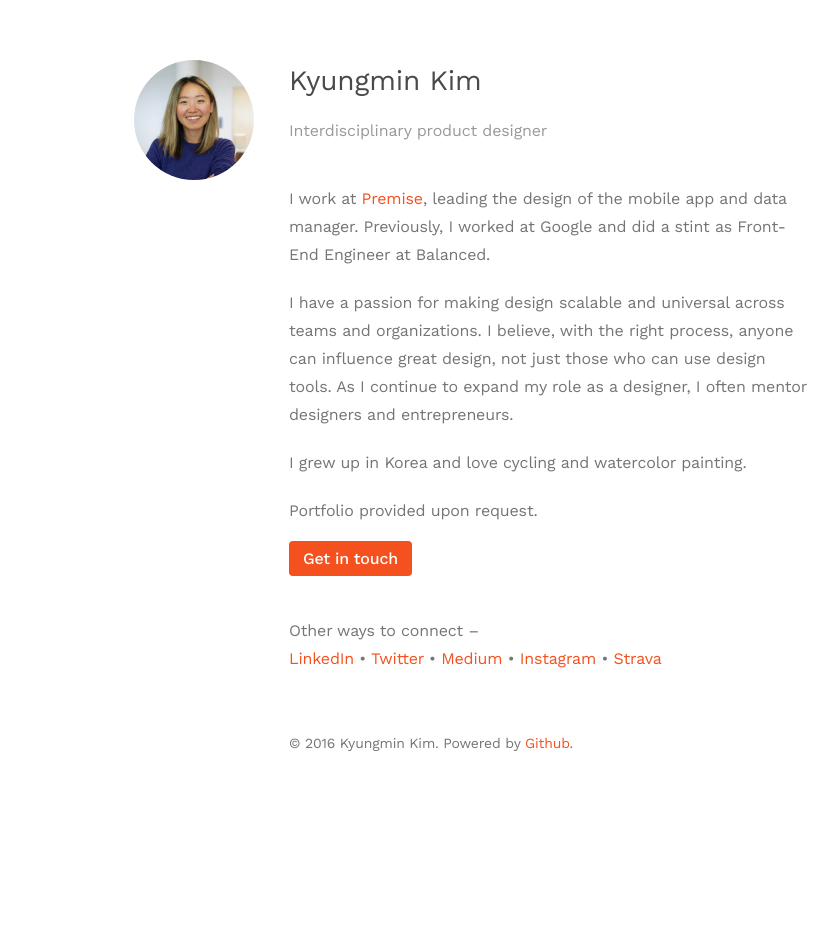
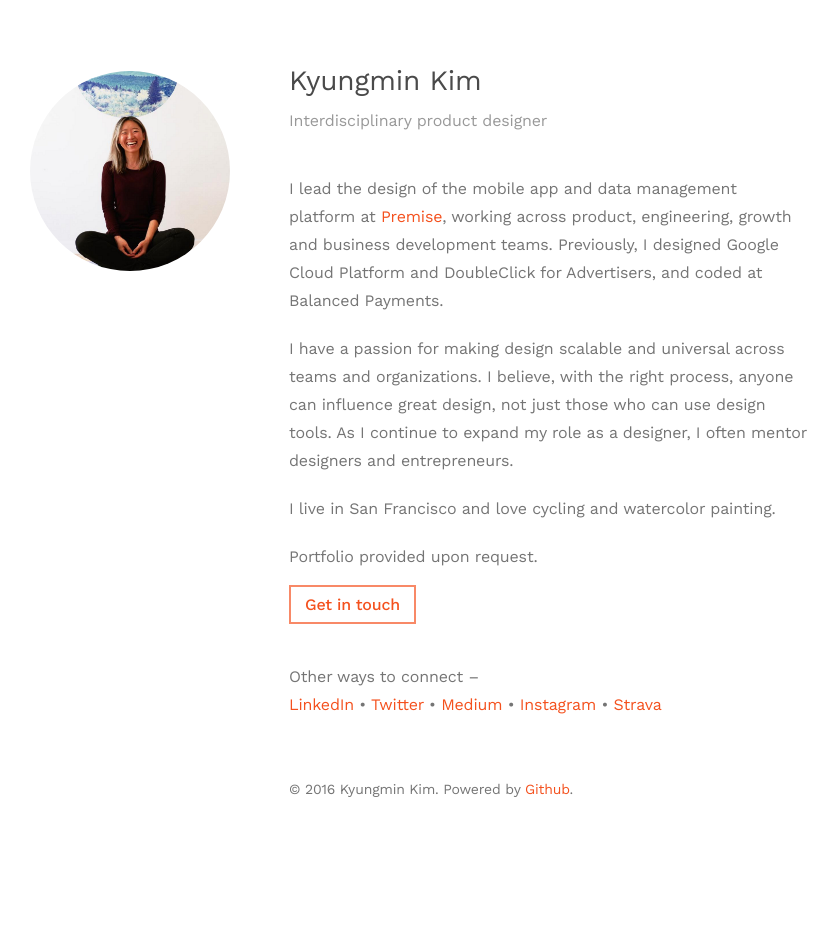
Before and after one commit to kyungmin/kyungmin.github.io, a Jekyll site: the page built from index.md, in a window 1280 px wide. Shown: the whole page, without its empty margins (92-930 px from the left). Built offline with Jekyll 4.4.1, drawn with Linux system fonts in a browser that asks for light colours; before the commit the page ends 900 px from its top, so only the background shows below that.

Commit message:
Update profile and button style

```diff
--- a/_layouts/home.html
+++ b/_layouts/home.html
@@ -7,9 +7,9 @@ layout: default
   <div class="animated fadeIn">
     <h1>Kyungmin Kim</h1>
     <p>Interdisciplinary product designer</p>
-    <p>I work at <a href="http://www.premise.com" target="_blank">Premise</a>, leading the design of the mobile app and data manager. Previously, I worked at Google and did a stint as Front-End Engineer at Balanced.</p>
+    <p>I lead the design of the mobile app and data management platform at <a href="http://www.premise.com" target="_blank">Premise</a>, working across product, engineering, growth and business development teams. Previously, I designed Google Cloud Platform and DoubleClick for Advertisers, and coded at Balanced Payments.</p>
     <p>I have a passion for making design scalable and universal across teams and organizations. I believe, with the right process, anyone can influence great design, not just those who can use design tools. As I continue to expand my role as a designer, I often mentor designers and entrepreneurs.</p>
-    <p>I grew up in Korea and love cycling and watercolor painting.</p>
+    <p>I live in San Francisco and love cycling and watercolor painting.</p>
     <p>Portfolio provided upon request.</p>
     <p><a href="mailto:kmin905@gmail.com" class="btn">Get in touch</a></p>
     <br/>
--- a/public/css/minima/_base.scss
+++ b/public/css/minima/_base.scss
@@ -45,6 +45,7 @@ ul, ol, dl, figure,
 h1 {
   font-size: 28px;
   margin-left: 15%;
+  margin-bottom: 5px;
   color: $dark-grey;
 }
 
@@ -125,15 +126,14 @@ a {
 }
 
 .btn {
-  background-color: $brand-color;
-  border-radius: 4px;
-  color: $white;
+  color: $brand-color;
+  border: 2px solid lighten($brand-color, 15%);
   padding: 8px 14px;
   font-weight: 500;
 
   &:hover {
-    color: $white;
-    background-color: darken($brand-color, 10%);
+    color: $brand-color;
+    border-color: $brand-color;
   }
 }
 
@@ -245,13 +245,14 @@ pre {
 }
 
 .photo {
-  background-image: url('../images/profile.jpg');
-  width: 120px;
-  height: 120px;
+  background-image: url('../images/profile.png');
+  width: 200px;
+  height: 200px;
   border-radius: 100%;
   background-size: contain;
   float: left;
-  margin-left: -6%;
+  margin-left: -20%;
+  margin-top: 11px;
 }
 
 .footer {
@@ -288,8 +289,8 @@ pre {
   }
   .photo {
     float: none;
-    width: 90px;
-    height: 90px;
+    width: 160px;
+    height: 160px;
     margin-left: 10%;
     margin-top: 20px;
     margin-bottom: 20px;
```
Also changed, not shown: public/images/profile.jpg (deleted), public/images/profile.png (added), 4 other files.
